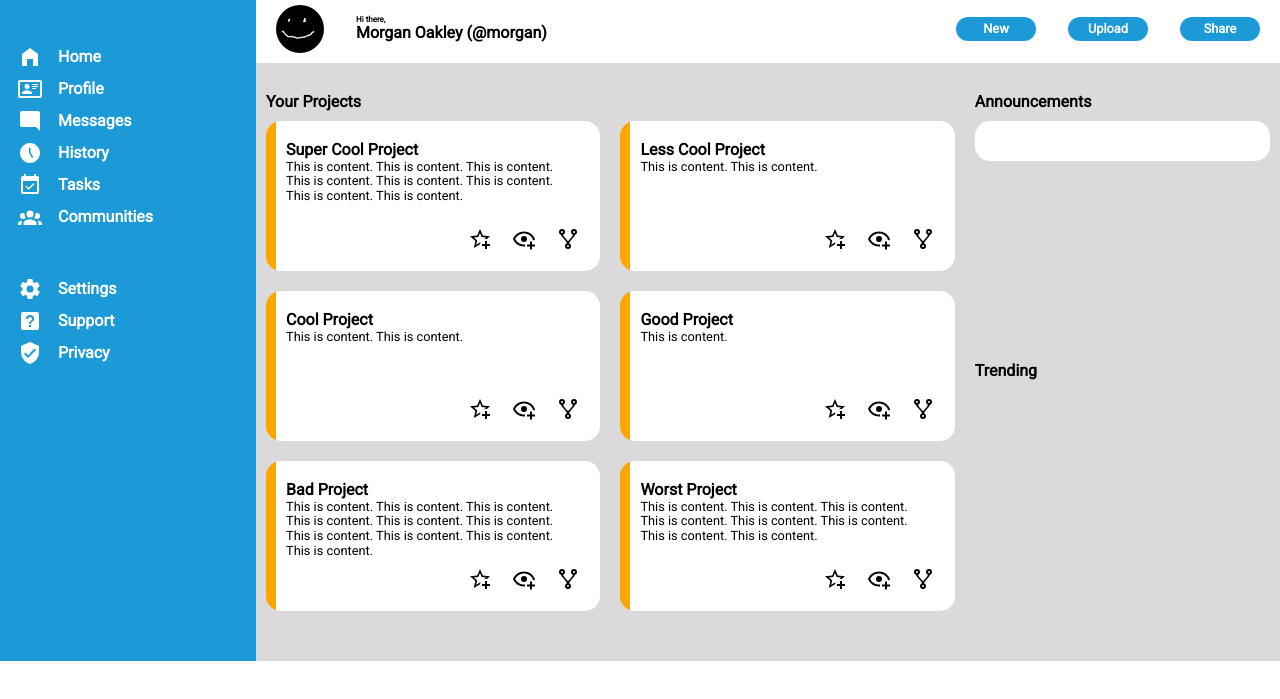
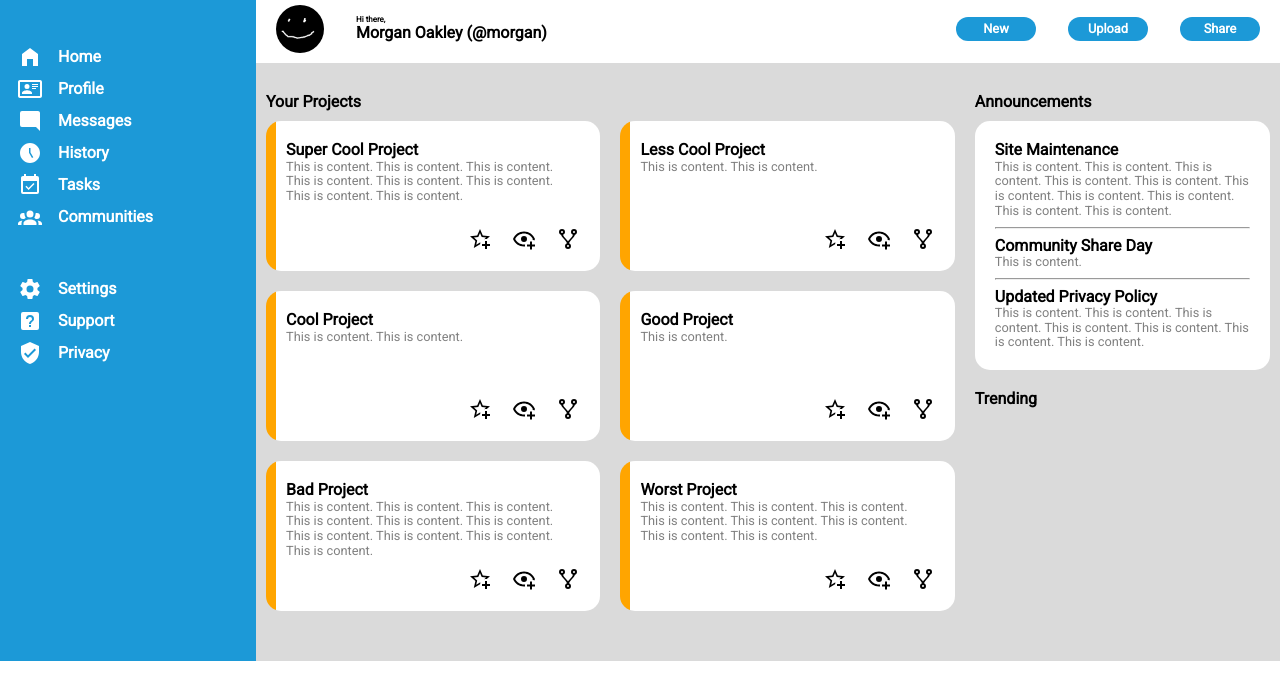
Before and after one commit to kevin2b/admin-dashboard, a plain HTML site: page index.html in a window 1280 px wide. Shown: the part 53-752 px from the top of the page. Drawn offline with Linux system fonts and the light colour scheme.

Commit message:
Add Announcement section of content

```diff
--- a/index.html
+++ b/index.html
@@ -136,7 +136,24 @@
         <div class="right-content">
           <div class="content-group">
             <div class="content-heading"> Announcements </div>
-            <div class="content-card"> </div>
+            <div class="content-card">
+              <div class="content-card-title"> Site Maintenance </div>
+              <div class="content-card-content">
+                This is content. This is content. This is content. This is content. This is content.
+                This is content. This is content. This is content. This is content. This is content.
+              </div>
+              <hr>
+              <div class="content-card-title"> Community Share Day </div>
+              <div class="content-card-content">
+                This is content.
+              </div>
+              <hr>
+              <div class="content-card-title"> Updated Privacy Policy </div>
+              <div class="content-card-content">
+                This is content. This is content. This is content. This is content. This is content.
+                This is content. This is content.
+              </div>
+            </div>
           </div>
           <div class="content-group">
              <div class="content-heading"> Trending </div>
--- a/style/styles.css
+++ b/style/styles.css
@@ -181,6 +181,7 @@ html{
 
 .content-card-content{
   font-size: 0.8rem;
+  color: gray;
 }
 
 .content-card{
```
